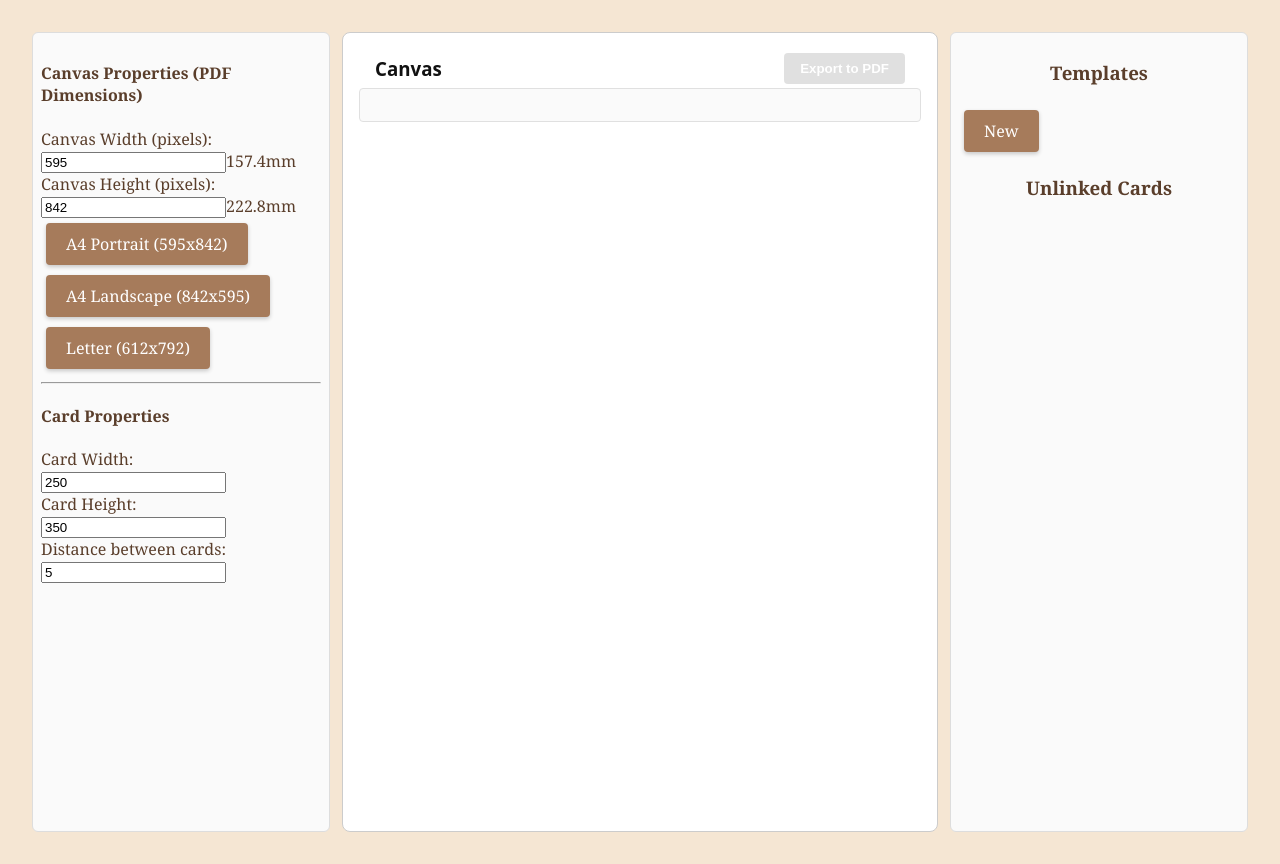
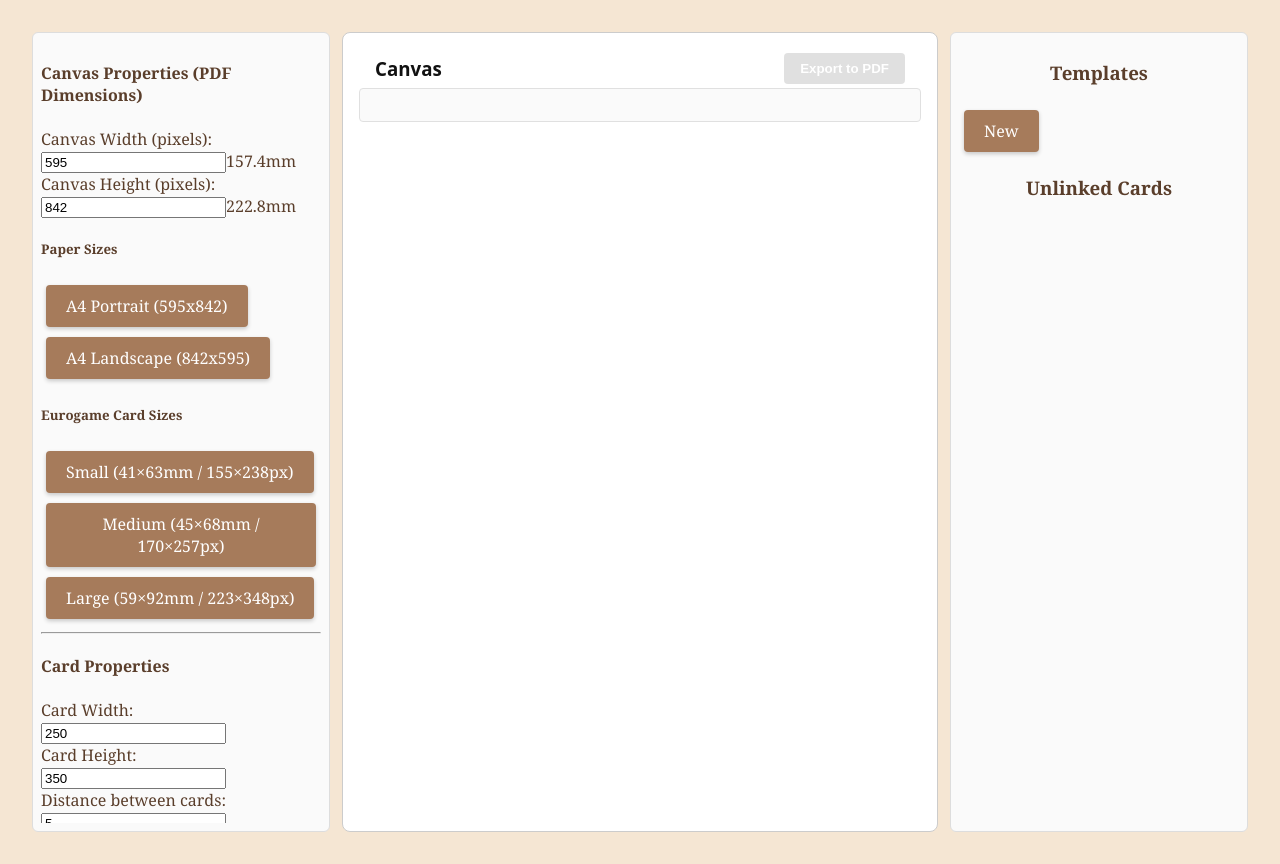
Before and after one commit to zubarevam96/card-generator-frontend, an Angular app: page /generate in a window 1280 px wide. Built offline with nearby package versions, Linux system fonts and the light colour scheme.

Commit message:
added common types for cards

```diff
--- a/src/app/generate/components/properties-block/canvas-properties/canvas-properties.component.html
+++ b/src/app/generate/components/properties-block/canvas-properties/canvas-properties.component.html
@@ -18,9 +18,16 @@
     </div>
 
     <div class="presets">
+        <h5>Paper Sizes</h5>
         <button (click)="setA4Portrait()">A4 Portrait (595x842)</button>
         <button (click)="setA4Landscape()">A4 Landscape (842x595)</button>
-        <button (click)="setLetter()">Letter (612x792)</button>
+    </div>
+
+    <div class="presets">
+        <h5>Eurogame Card Sizes</h5>
+        <button (click)="setEurogameSmall()">Small (41×63mm / 155×238px)</button>
+        <button (click)="setEurogameMedium()">Medium (45×68mm / 170×257px)</button>
+        <button (click)="setEurogameLarge()">Large (59×92mm / 223×348px)</button>
     </div>
 
     <hr>
--- a/src/app/generate/components/properties-block/canvas-properties/canvas-properties.component.ts
+++ b/src/app/generate/components/properties-block/canvas-properties/canvas-properties.component.ts
@@ -33,9 +33,24 @@ export class CanvasPropertiesComponent {
     this.updateCanvas();
   }
 
-  setLetter() {
-    this.canvas.canvasWidth = 612;
-    this.canvas.canvasHeight = 792;
+  setEurogameSmall() {
+    // 41mm × 63mm
+    this.canvas.canvasWidth = 155;
+    this.canvas.canvasHeight = 238;
+    this.updateCanvas();
+  }
+
+  setEurogameMedium() {
+    // 45mm × 68mm
+    this.canvas.canvasWidth = 170;
+    this.canvas.canvasHeight = 257;
+    this.updateCanvas();
+  }
+
+  setEurogameLarge() {
+    // 59mm × 92mm
+    this.canvas.canvasWidth = 223;
+    this.canvas.canvasHeight = 348;
     this.updateCanvas();
   }
 }
```
